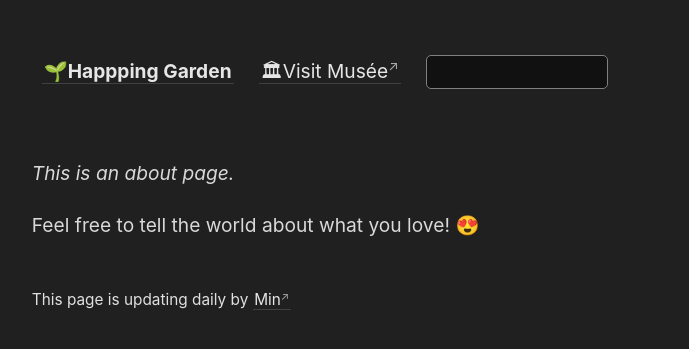
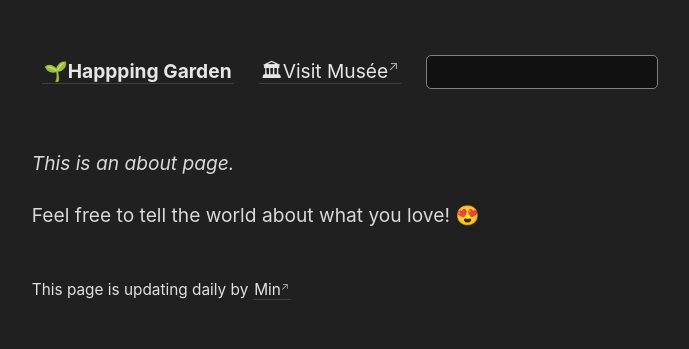
Before and after one commit to choisohan/Digital-Garden, a Jekyll site: the page built from _pages/about.md, in a window 1280 px wide. Shown: the top 349 px of the page, without its empty margins (45-734 px from the left). Built offline with Jekyll 4.4.1, drawn with Linux system fonts in a browser that asks for light colours; comment, search, counter and statistics services are not loaded.

Commit message:
search bar size

```diff
--- a/_includes/nav.html
+++ b/_includes/nav.html
@@ -6,7 +6,6 @@
         background-color: #131313;
         display: flex;
         flex-direction: column;
-        margin: 10px;
     }
     #search-results a {
         /*border-bottom: 1px solid rgb(51, 51, 51);*/
@@ -35,12 +34,13 @@
     }
 
     input{
+        color:rgb(173, 173, 173);
         background-color: #111111;
         border-radius: 5px;
         border-color: grey;
         border-style: solid;
         border-width:1px;
-        width: 170px;
+        width: 220px;
         padding: 5px;
     }
 </style>
```
